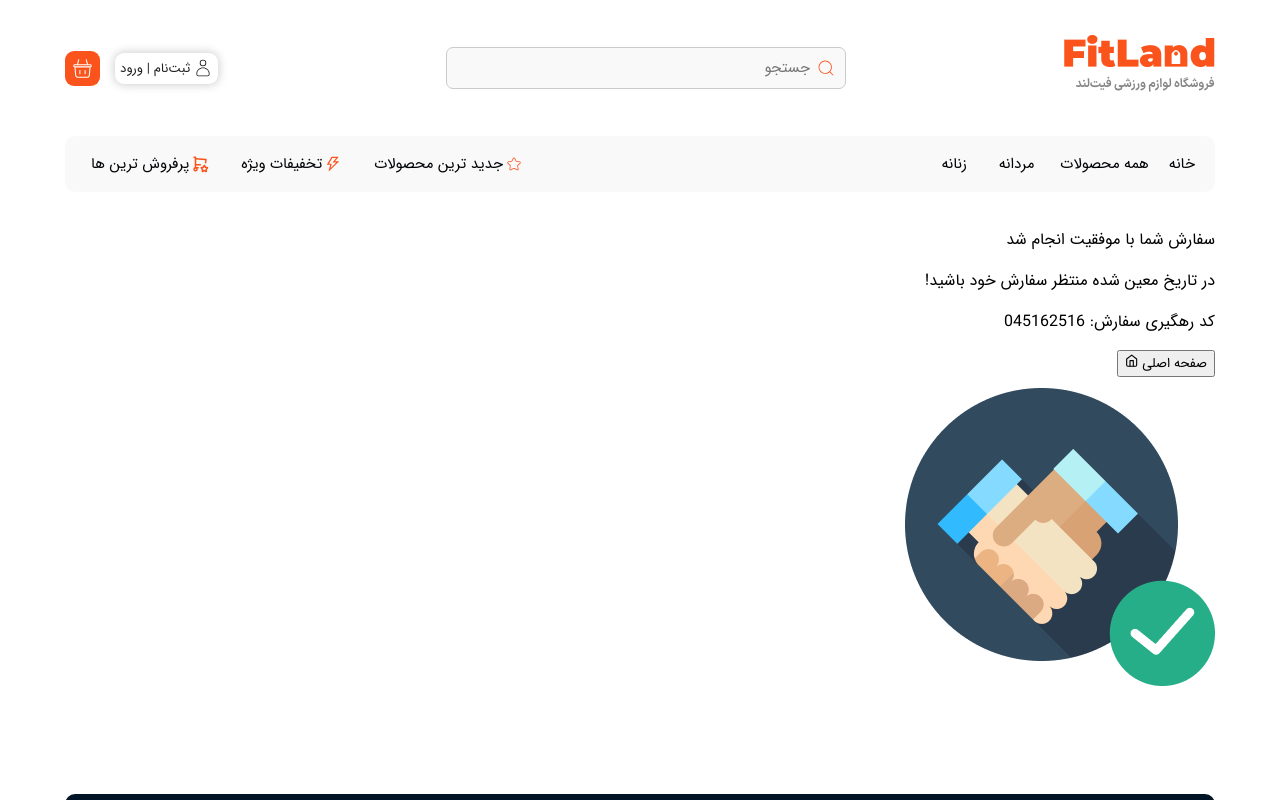
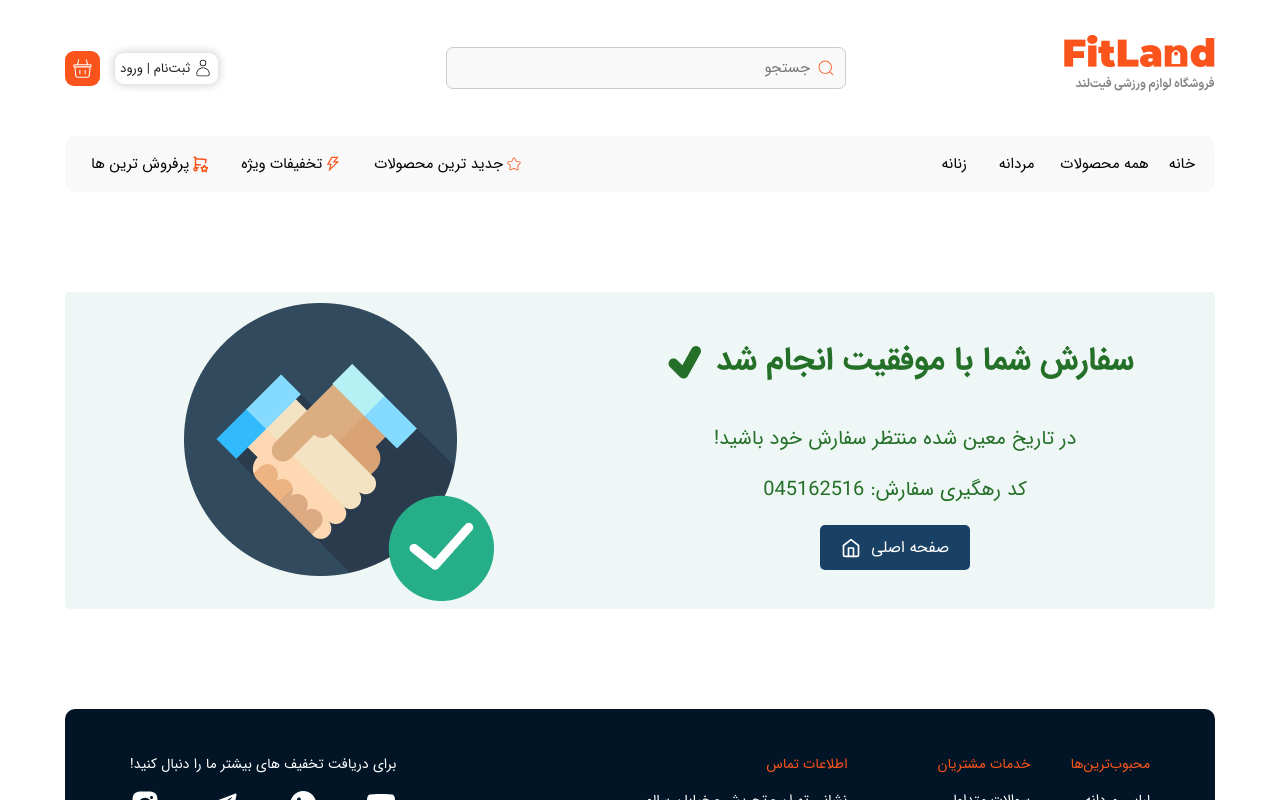
Before and after one commit to NooberThanYall/FitLand, a React (Vite) app: page /SuccessfulPurchase in a window 1280 px wide. Shown: the top 800 px of the page. Built offline with nearby package versions, Linux system fonts and the light colour scheme.

Commit message:
set styles for SuccessfulPurchase page

```diff
--- a/src/Components/SuccessfulPurchase/SuccessfulPurchase.css
+++ b/src/Components/SuccessfulPurchase/SuccessfulPurchase.css
@@ -0,0 +1,51 @@
+.container-SuccessfulPurchase{
+    display: flex;
+    background-color: #EFF7F6;
+    border-radius: 5px;
+    align-items: center;
+    justify-content: space-around;
+    margin-top: 100px;
+}
+
+.container-texts-SuccessfulPurchase{
+    display: flex;
+    align-items: center;
+    flex-direction: column;
+}
+
+.title-SuccessfulPurchase{
+    color: #257028;
+    font-size: 32px;
+    font-weight: 700;
+    display: flex;
+    align-items: center;
+    margin-top: 0;
+}
+
+.desc-SuccessfulPurchase{
+    color: #257028;
+    font-size: 20px;
+    margin-top: 0;
+}
+
+.buy-code-SuccessfulPurchase{
+    color: #257028;
+    font-size: 20px;
+    margin-top: 0;
+}
+
+.btn-SuccessfulPurchase{
+    background-color: #194165;
+    color: white;
+    display: flex;
+    align-items: center;
+    gap: 10px;
+    border: none;
+    border-radius: 5px;
+    text-decoration: none;
+    width: 150px;
+    justify-content: center;
+    padding: 10px 0px;
+}
+
+.container-img-SuccessfulPurchase{}
--- a/src/Components/SuccessfulPurchase/SuccessfulPurchase.tsx
+++ b/src/Components/SuccessfulPurchase/SuccessfulPurchase.tsx
@@ -1,6 +1,8 @@
+import { Link } from 'react-router';
 import './SuccessfulPurchase.css'
 import './mediaSuccessfulPurchase.css'
 import { FiHome } from "react-icons/fi";
+import { TiTick } from "react-icons/ti";
 
 export default function SuccessfulPurchase() {
   return (
@@ -8,10 +10,10 @@ export default function SuccessfulPurchase() {
         <div className="container-SuccessfulPurchase">
 
             <div className="container-texts-SuccessfulPurchase">
-                <p className="title-SuccessfulPurchase">سفارش شما با موفقیت انجام شد</p>
+                <p className="title-SuccessfulPurchase">سفارش شما با موفقیت انجام شد <TiTick size={60} /></p>
                 <p className="desc-SuccessfulPurchase">در تاریخ معین شده منتظر سفارش خود باشید!</p>
                 <p className="buy-code-SuccessfulPurchase">کد رهگیری سفارش: 045162516</p>
-                <button className="btn-SuccessfulPurchase">صفحه اصلی <FiHome /></button>
+                <Link className="btn-SuccessfulPurchase" to={'/'}>صفحه اصلی <FiHome size={20} /></Link>
             </div>
 
             <div className="container-img-SuccessfulPurchase">
```
